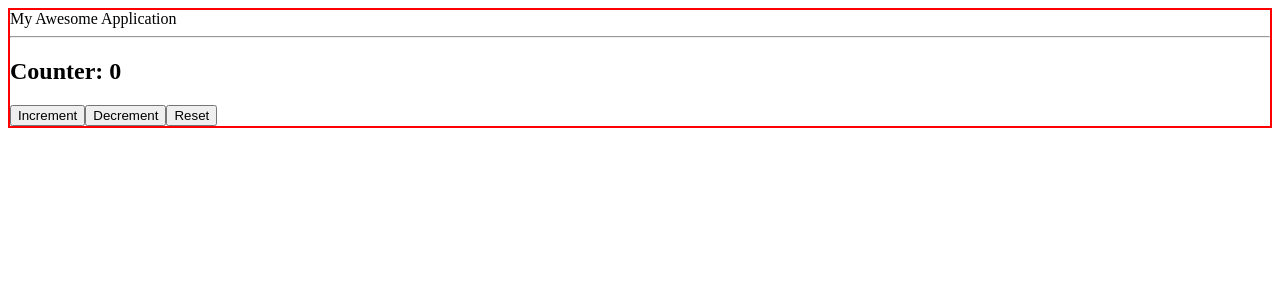
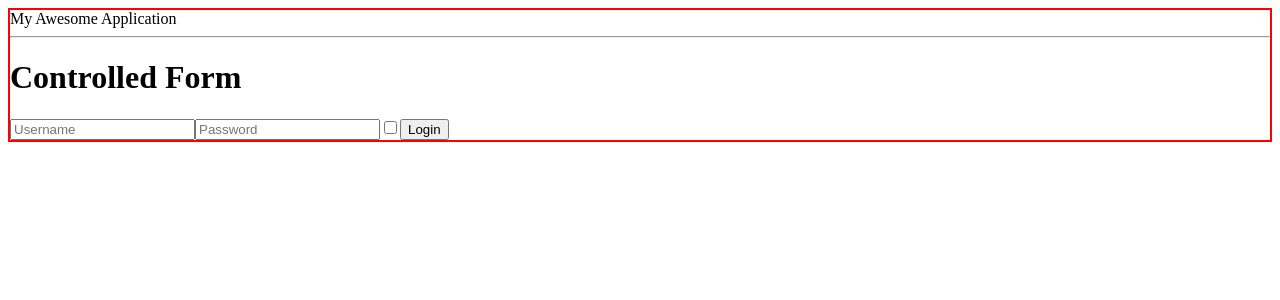
Before and after one commit to RobertaRagusa/react-exercises, a React (Create React App) app: page / in a window 1280 px wide. Shown: the top 300 px of the page. Built offline with nearby package versions, Linux system fonts and the light colour scheme.

Commit message:
custom-hooks-02

```diff
--- a/src/App.js
+++ b/src/App.js
@@ -9,7 +9,8 @@ import React from "react";
 // import { UncontrolledLogin } from "./UncontrolledLogin";
 // import { TodoList } from "./TodoList";
 import { Container } from "./Container";
-import { HookCounter } from "./HookCounter";
+// import { HookCounter } from "./HookCounter";
+import { HookForm } from "./HookForm";
 // import { LanguageContext } from "./LanguageContext";
 // import { DisplayLanguage } from "./DisplayLanguage";
 // import { Sum } from "./Sum";
@@ -70,8 +71,9 @@ export class App extends React.Component {
          </LanguageContext.Provider>
          <Sum />
         <GithubUser username="RobertaRagusa" />
-          <GithubUserList /> */}
-        <HookCounter />
+          <GithubUserList />
+        <HookCounter />*/}
+        <HookForm />
       </Container>
     );
   }
--- /dev/null
+++ b/src/HookForm.js
@@ -0,0 +1,27 @@
+import React from "react";
+import { useForm } from "./useForm";
+
+export function HookForm() {
+  const { currentValue, printValue } = useForm();
+
+  return (
+    <div>
+      <h1>Controlled Form</h1>
+
+      <form>
+        <input
+          type="text"
+          placeholder="Username"
+          onChange={currentValue}
+        ></input>
+        <input
+          type="password"
+          placeholder="Password"
+          onChange={currentValue}
+        ></input>
+        <input type="checkbox" onChange={currentValue}></input>
+        <button onClick={printValue}>Login</button>
+      </form>
+    </div>
+  );
+}
--- /dev/null
+++ b/src/useForm.js
@@ -0,0 +1,28 @@
+import { useState } from "react";
+
+export function useForm() {
+  const [form, setForm] = useState({
+    username: "",
+    password: "",
+    remember: false,
+  });
+
+  function handleInputs(e) {
+    const { name, value, type, checked } = e.target;
+    setForm((form) => {
+      return {
+        ...form,
+        [name]: type === "checked" ? checked : value,
+      };
+    });
+  }
+
+  function handleButton() {
+    setForm(console.log(form));
+  }
+
+  return {
+    currentValue: handleInputs,
+    printValue: handleButton,
+  };
+}
```
